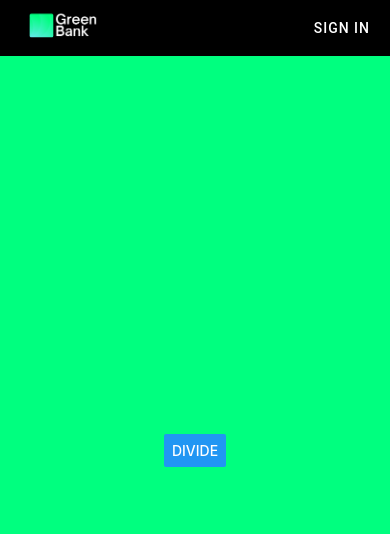
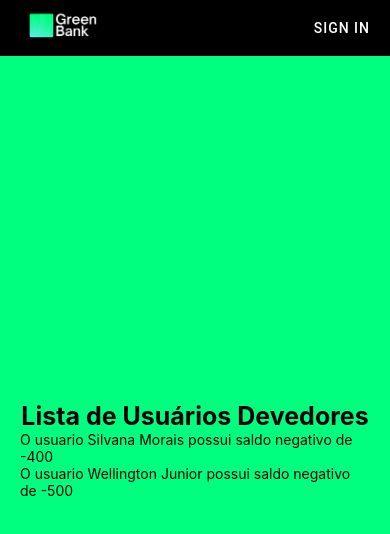
Before and after one commit to CibeleMartins/reactNativePractice, a React Native app: screen / in a window 390 px wide. Shown: the top 534 px of the page. Built offline with nearby package versions, Linux system fonts and the light colour scheme.

Commit message:
🚧 feat: implementing lists

```diff
--- a/src/App.js
+++ b/src/App.js
@@ -30,6 +30,9 @@ import RCondicional1 from "./renderizacaoCondicional/RCondicional1";
 import RCondicional2 from "./renderizacaoCondicional/RCondicional2";
 import Usuario from './renderizacaoCondicional/Usuario';
 import Operacao from "./renderizacaoCondicional/Operacao";
+import ListaProdutos from "./ListaProdutos/ListaProdutos";
+import ListaNomes from "./ListaNomes/ListaNomes";
+import ListaUsuariosDevedores from "./ListaNomes/ListaUsuariosDevedores";
 
 
 export default function App () {
@@ -54,7 +57,13 @@ export default function App () {
             {/* <Usuario
             usuario={{nome: 'Josh', email: 'joshcallfmann@hotmail.com'}}/> */}
 
-            <Operacao num1={50} num2={2}/>
+            {/* <Operacao num1={50} num2={2}/> */}
+
+            {/* <ListaProdutos/> */}
+
+            {/* <ListaNomes/> */}
+
+            <ListaUsuariosDevedores/>
 
 
         </View>
--- /dev/null
+++ b/src/ListaNomes/ListaNomes.js
@@ -0,0 +1,34 @@
+import React from 'react';
+
+import { Text } from 'react-native';
+import nomes from './nomes';
+import styles from '../styles/style'
+
+export default ()=> {
+
+
+    function listaNomes() {
+
+       return nomes.map(n => {
+            return <Text key={n.id} style={styles.textDadosReg}>{n.id}) {n.nome} {n.conta}</Text>
+        })
+    }
+
+
+    return (
+
+
+         <>
+
+            <Text style={styles.text}>Lista de Usuários</Text>
+
+            {listaNomes()}
+
+
+         </>
+
+)
+
+
+
+}
--- /dev/null
+++ b/src/ListaNomes/ListaUsuariosDevedores.js
@@ -0,0 +1,43 @@
+import React from 'react';
+
+import { Text } from 'react-native';
+
+import usuarios from './nomes';
+
+import styles from '../styles/style'
+
+
+export default ()=> {
+
+
+    function listaUsuarios() {
+
+        return usuarios.map(u => {
+
+            if (u.saldo < 0) {
+
+                return <Text key={u.id}>O usuario {u.nome} possui saldo negativo de {u.saldo} </Text>
+            }
+        })
+    }
+
+
+
+return (
+
+
+         <>
+
+            <Text style={styles.text}>Lista de Usuários Devedores</Text>
+
+            {listaUsuarios()}
+
+
+
+         </>
+
+)
+
+
+
+}
--- /dev/null
+++ b/src/ListaNomes/nomes.js
@@ -0,0 +1,10 @@
+
+
+export default [
+
+    {id: 1, nome: 'Silvana Morais', conta: 99822-6, saldo: -400},
+    {id: 2, nome: 'Carlos Rocha', conta: 96656-6, saldo: 5000.00},
+    {id: 3, nome: 'Wellington Junior', conta: 46434-6, saldo: -500},
+    {id: 4, nome: 'Julia Silva', conta: 62228-6, saldo: 3000},
+    {id: 5, nome: 'Claudinei Rodrigues', conta: 39365-6, saldo: 100}
+]
--- /dev/null
+++ b/src/ListaProdutos/ListaProdutos.js
@@ -0,0 +1,35 @@
+
+import React from 'react';
+
+import { Text } from 'react-native';
+
+import styles from '../styles/style';
+import produtos from './produtos';
+
+
+
+export default ()=> {
+
+
+
+return (
+
+
+         <>
+            <Text
+            style={styles.text}>Lista de Produtos</Text>
+
+            {produtos.map(p => {
+
+                return <Text key={p.id} style={styles.textDadosReg}>
+                    {p.id}) {p.nome} tem preço de R$ {p.preco}
+                </Text>
+            } )}
+
+         </>
+
+)
+
+
+
+}
--- /dev/null
+++ b/src/ListaProdutos/produtos.js
@@ -0,0 +1,11 @@
+
+export default [
+    {id: 1, nome: 'Mouse Apple', preco: 500.00},
+    {id: 2, nome: 'Mouse Microsoft', preco: 200.00},
+    {id: 3, nome: 'Mouse pcYes', preco: 100.00},
+    {id: 4, nome: 'Playstation 5', preco: 5000.00},
+    {id: 5, nome: 'Caderno', preco: 25.00},
+    {id: 6, nome: 'Caneta', preco: 5.00},
+    {id: 7, nome: 'Camiseta do Corinthians', preco: 180.00},
+    {id: 8, nome: 'Monitor de Led', preco: 580.00},
+]
```
